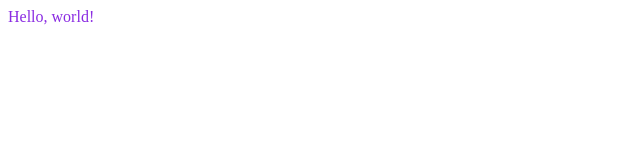
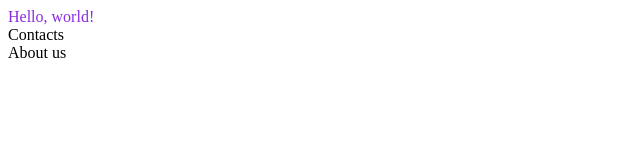
Before and after one commit to TanyaKrvl1/conflicts, a plain HTML site: page index.html in a window 1280 px wide. Shown: the whole page, without its empty margins (0-640 px from the left). Drawn offline with Linux system fonts and the light colour scheme.

Commit message:
second commit

```diff
--- a/index.html
+++ b/index.html
@@ -13,6 +13,10 @@
     <section>
         <div>Hello, world!</div>
     </section>
+    <footer>
+        <div>Contacts</div>
+        <div>About us</div>
+    </footer>
 
 </body>
 
```
